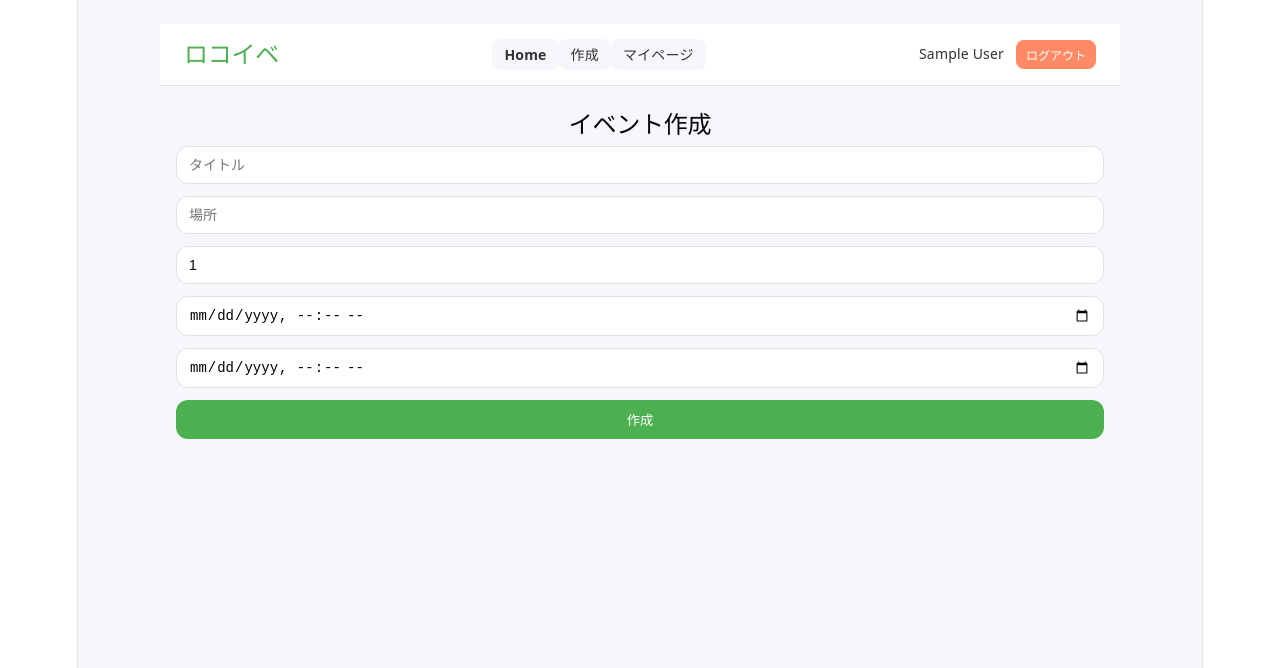
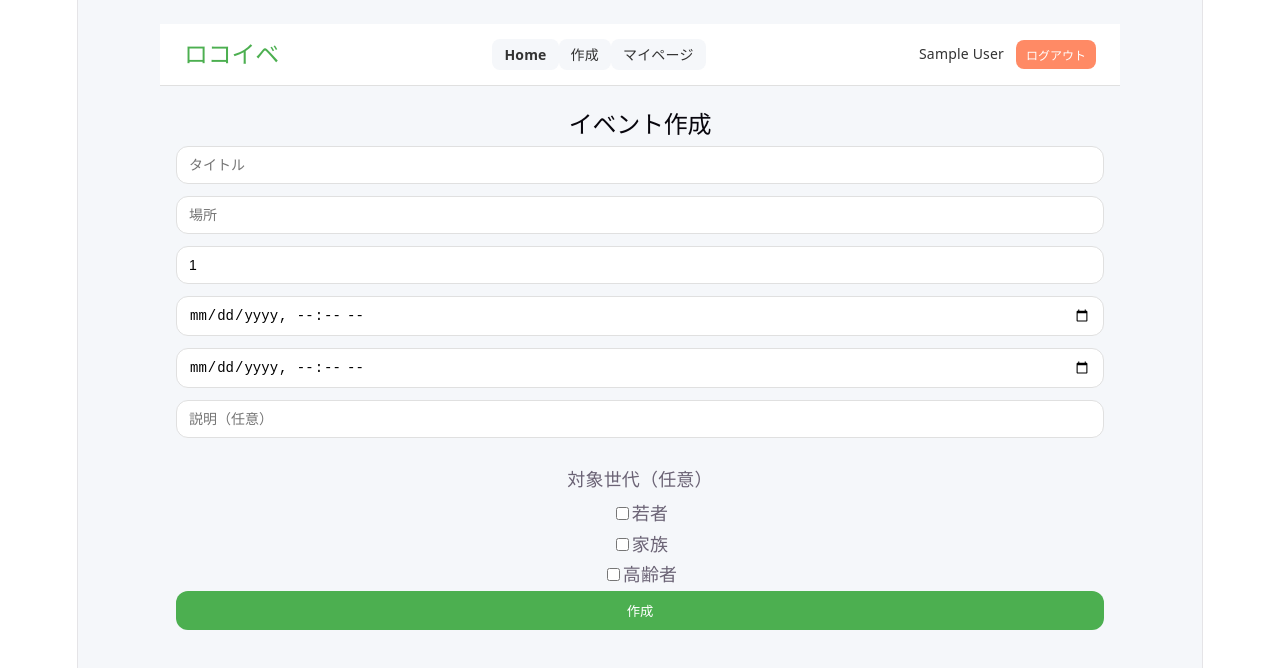
Before and after one commit to Dobermann112/local-events-app, a React (Vite) app in the folder frontend/: page /create in a window 1280 px wide. Shown: the top 668 px of the page. Built offline with nearby package versions, Linux system fonts and the light colour scheme; sample sign-in values are in the browser's storage.

Commit message:
イベントに対象世代の項目を追加

```diff
--- a/frontend/src/components/EventCard.tsx
+++ b/frontend/src/components/EventCard.tsx
@@ -16,6 +16,12 @@ type Props = {
   isOwner?: boolean
   onEdit?: () => void
   onDelete?: () => void
+}
+
+const AGE_LABELS: Record<string, string> = {
+  youth: "若者",
+  family: "家族",
+  senior: "高齢者",
 }
 
 const EventCard = ({
@@ -79,6 +85,15 @@ const EventCard = ({
         </p>
       )}
 
+      {(event.targetGroups?.length ?? 0) > 0 && (
+        <p>
+          👥 対象:{" "}
+          {(event.targetGroups ?? [])
+            .map((g: { group: string }) => AGE_LABELS[g.group] ?? g.group)
+            .join(" / ")}
+        </p>
+      )}
+
       {showDescription && event.description?.trim() && (
         <p
           style={{
--- a/frontend/src/pages/CreateEvent.tsx
+++ b/frontend/src/pages/CreateEvent.tsx
@@ -1,15 +1,16 @@
 import { useState } from "react"
 import { useNavigate } from "react-router-dom"
 import client from "../api/client"
-import type { User } from "../types/User"
 import Input from "../components/ui/Input"
 import Button from "../components/ui/Button"
 
-type Props = {
-  currentUser: User
-}
+const AGE_GROUPS = [
+  { label: "若者", value: "youth" },
+  { label: "家族", value: "family" },
+  { label: "高齢者", value: "senior" },
+]
 
-const CreateEvent = ({ currentUser }: Props) => {
+const CreateEvent = () => {
   const navigate = useNavigate()
 
   const [title, setTitle] = useState("")
@@ -17,8 +18,18 @@ const CreateEvent = ({ currentUser }: Props) => {
   const [capacity, setCapacity] = useState(1)
   const [startAt, setStartAt] = useState("")
   const [endAt, setEndAt] = useState("")
+  const [description, setDescription] = useState("")
+  const [targetGroups, setTargetGroups] = useState<string[]>([])
 
-  const AREA_ID = "e0d08572-bec7-442b-8e68-efa48711ea34"
+  const AREA_ID = "eaeea7c2-011b-40ff-a872-2888628b5079"
+
+  const handleToggleGroup = (value: string) => {
+    setTargetGroups((prev) =>
+      prev.includes(value)
+        ? prev.filter((g) => g !== value)
+        : [...prev, value]
+    )
+  }
 
   const handleSubmit = async () => {
     if (!title || !location || !startAt || !endAt) {
@@ -26,20 +37,26 @@ const CreateEvent = ({ currentUser }: Props) => {
       return
     }
 
+    try {
       await client.post("/events", {
         title,
-      description: "",
+        description,
         startAt,
         endAt,
         location,
         capacity,
         allowSameDay: true,
-      organizerId: currentUser.id,
         areaId: AREA_ID,
+        targetGroups,
       })
 
       navigate("/")
+    } catch (error) {
+      console.error(error)
+      alert("イベント作成に失敗しました")
     }
+  }
+
 
   return (
     <div>
@@ -50,6 +67,25 @@ const CreateEvent = ({ currentUser }: Props) => {
       <Input value={String(capacity)} onChange={(e) => setCapacity(Number(e.target.value))} type="number" />
       <Input value={startAt} onChange={(e) => setStartAt(e.target.value)} type="datetime-local" />
       <Input value={endAt} onChange={(e) => setEndAt(e.target.value)} type="datetime-local" />
+      <Input value={description} onChange={(e) => setDescription(e.target.value)} placeholder="説明（任意）" />
+
+      <div style={{ marginTop: "16px" }}>
+        <p style={{ marginBottom: "8px" }}>対象世代（任意）</p>
+
+        {AGE_GROUPS.map((group) => (
+          <label
+            key={group.value}
+            style={{ display: "block", marginBottom: "4px" }}
+          >
+            <input
+              type="checkbox"
+              checked={targetGroups.includes(group.value)}
+              onChange={() => handleToggleGroup(group.value)}
+            />
+            {group.label}
+          </label>
+        ))}
+      </div>
 
       <Button fullWidth onClick={handleSubmit}>作成</Button>
     </div>
--- a/frontend/src/pages/EventDetail.tsx
+++ b/frontend/src/pages/EventDetail.tsx
@@ -84,6 +84,7 @@ const EventDetail = ({ currentUser }: Props) => {
 
           onDelete={handleDelete}
         />
+
     </div>
   )
 }
--- a/frontend/src/pages/Signup.tsx
+++ b/frontend/src/pages/Signup.tsx
@@ -6,7 +6,6 @@ import type { User } from "../types/User"
 import SimpleHeader from "../components/SimpleHeader"
 import PageContainer from "../components/ui/PageContainer"
 import Input from "../components/ui/Input"
-import Select from "../components/ui/Select"
 import Button from "../components/ui/Button"
 
 type Props = {
@@ -18,14 +17,12 @@ const Signup = ({ setCurrentUser }: Props) => {
 
   const [name, setName] = useState("")
   const [password, setPassword] = useState("")
-  const [ageGroup, setAgeGroup] = useState("youth")
 
   const handleSignup = async () => {
     try {
       await client.post("/auth/signup", {
         name,
         password,
-        ageGroup,
       })
 
       // 自動ログイン
@@ -53,12 +50,6 @@ const Signup = ({ setCurrentUser }: Props) => {
         <Input placeholder="名前" value={name} onChange={(e) => setName(e.target.value)} />
         <Input type="password" placeholder="パスワード" value={password} onChange={(e) => setPassword(e.target.value)} />
 
-        <Select value={ageGroup} onChange={(e) => setAgeGroup(e.target.value)} >
-          <option value="youth">若者</option>
-          <option value="family">家族</option>
-          <option value="senior">高齢者</option>
-        </Select>
-
         <Button fullWidth onClick={handleSignup}>登録</Button>
 
         <p style={{ marginTop: "16px", fontSize: "14px" }}>
--- a/frontend/src/types/Event.ts
+++ b/frontend/src/types/Event.ts
@@ -8,4 +8,5 @@ export type Event = {
   description?: string
   allowSameDay: boolean
   currentJoinedCount: number
+  targetGroups?: {group: string}[]
 }
```
Also changed, not shown: 2 other files (tests, documents, lock files or other folders). Lines whose indentation alone changed are shown as unchanged.
